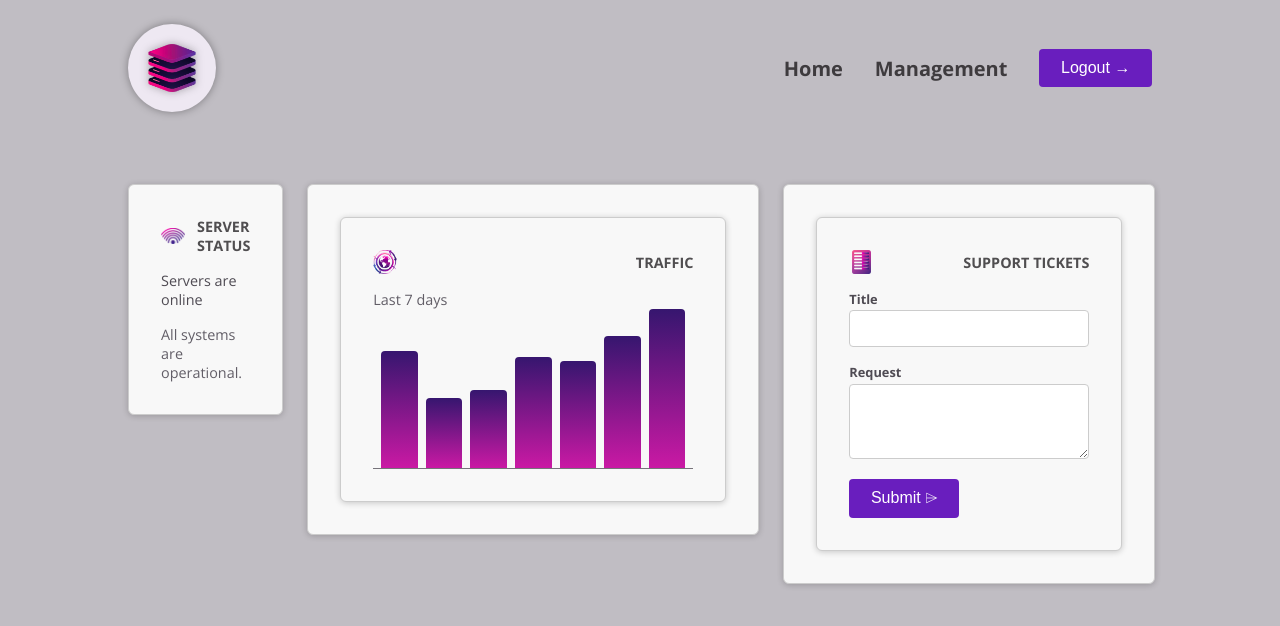
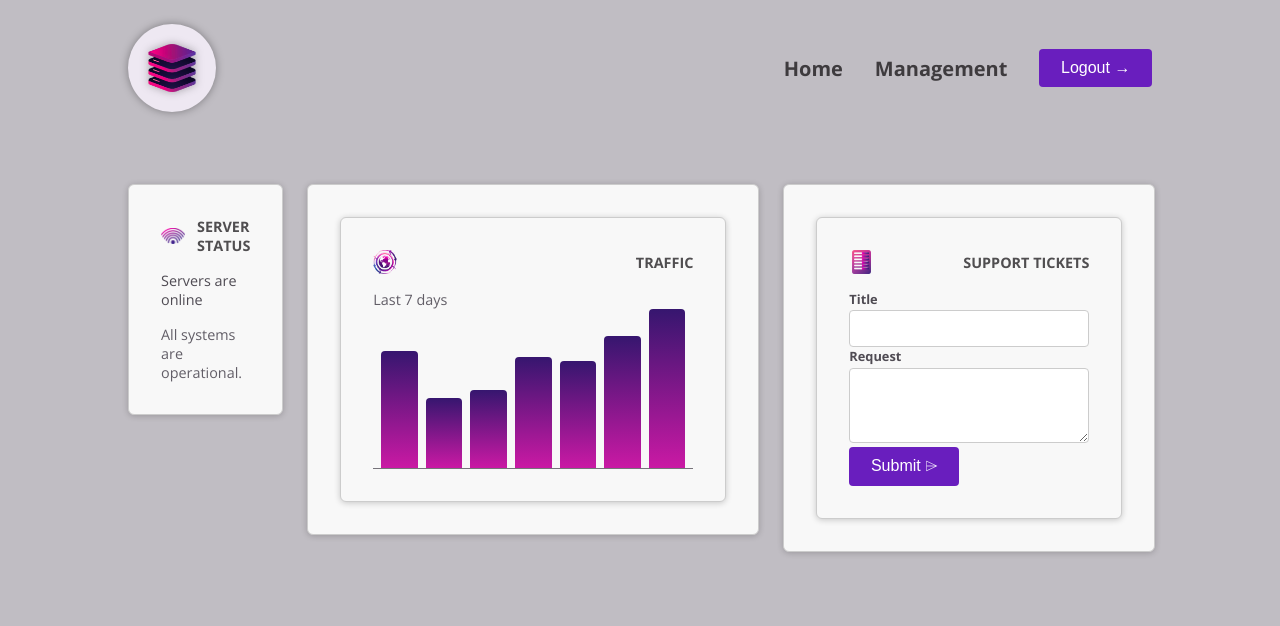
Before and after one commit to adnan5509/WorkNest, an Angular app: page / in a window 1280 px wide. Shown: the top 626 px of the page. Built offline with nearby package versions, Linux system fonts and the light colour scheme.

Commit message:
refactor: create control component for form input encapsulation and improve new ticket form structure

```diff
--- /dev/null
+++ b/src/app/components/shared/control/control.component.html
@@ -0,0 +1,4 @@
+<p>
+    <label>{{title}}</label>
+    <ng-content select="input, textarea"></ng-content>
+</p>
--- a/src/app/components/tickets/new-ticket/new-ticket.component.html
+++ b/src/app/components/tickets/new-ticket/new-ticket.component.html
@@ -1,12 +1,11 @@
 <form id="new-ticket">
-    <p>
-        <label>Title</label>
+
+    <app-control title="Title">
         <input name="title" id="title" />
-    </p>
-    <p>
-        <label>Request</label>
+    </app-control>
+    <app-control title="Request">
         <textarea name="request" id="request" rows="3"></textarea>
-    </p>
+    </app-control>
     <p>
         <button appButton>
             <span ngProjectAs="button-text">
--- a/src/app/components/tickets/new-ticket/new-ticket.component.ts
+++ b/src/app/components/tickets/new-ticket/new-ticket.component.ts
@@ -1,10 +1,11 @@
 import { Component } from '@angular/core';
 import { ButtonComponent } from '../../shared/button/button.component';
+import { ControlComponent } from "../../shared/control/control.component";
 
 @Component({
   selector: 'app-new-ticket',
   standalone: true,
-  imports: [ButtonComponent],
+  imports: [ButtonComponent, ControlComponent, ControlComponent],
   templateUrl: './new-ticket.component.html',
   styleUrl: './new-ticket.component.css'
 })
```
Also changed, not shown: src/app/components/shared/control/control.component.ts (added, +13 -0 lines), src/app/components/shared/control/control.component.css (added).
